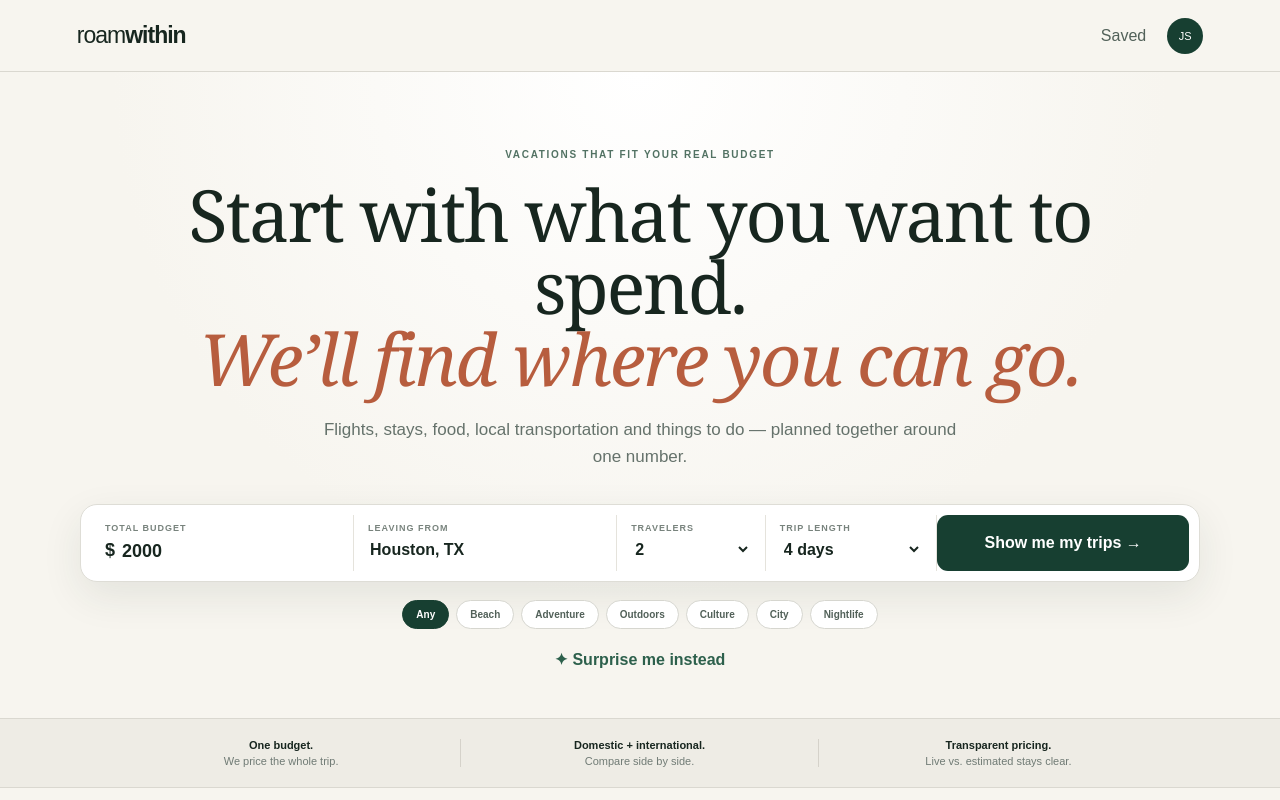
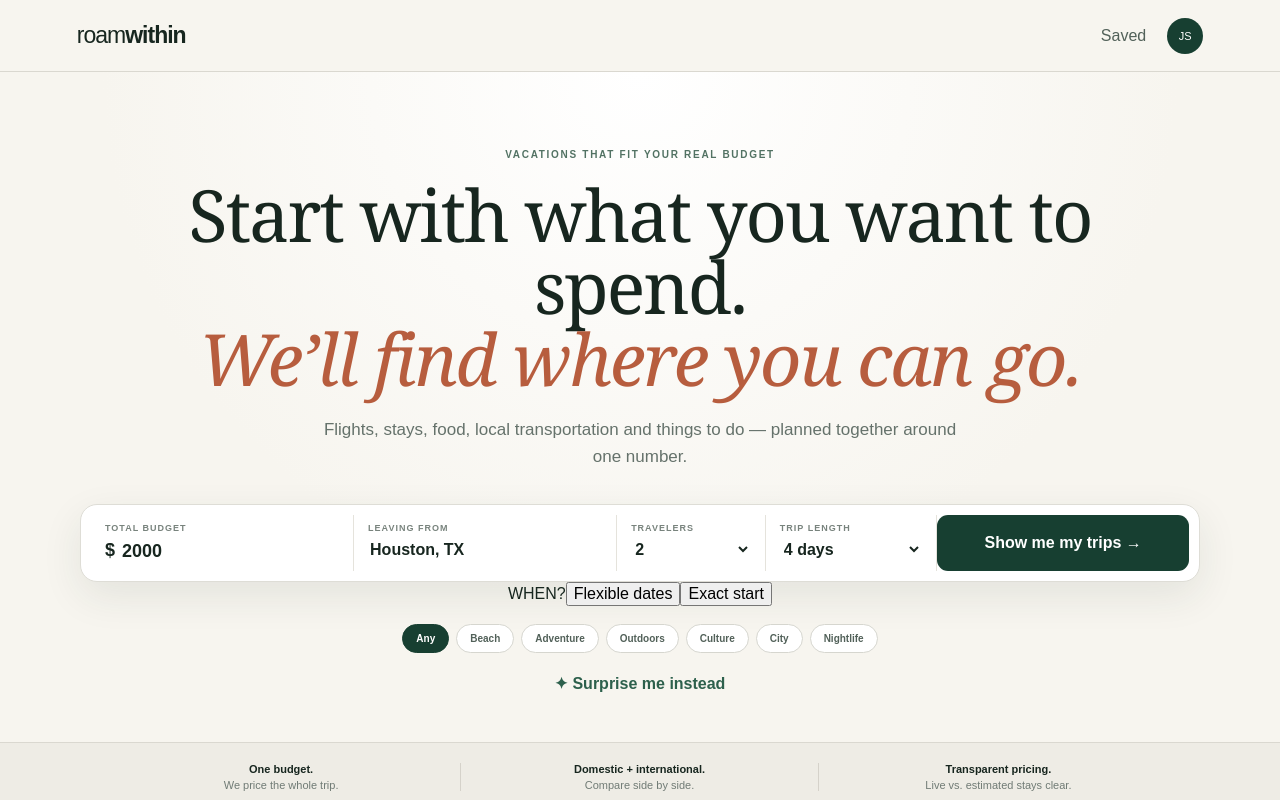
Before and after one commit to Jsnider12/Review-Kit, a Next.js app: page / in a window 1280 px wide. Shown: the top 800 px of the page. Built offline with nearby package versions, Linux system fonts and the light colour scheme.

Commit message:
Add flexible and exact date controls to trip search

```diff
--- a/app/page.tsx
+++ b/app/page.tsx
@@ -20,14 +20,14 @@ const trips:Trip[]=[
 {id:"chicago",place:"Chicago",region:"Illinois",emoji:"🏙️",tag:"Food + city",vibe:"City",base:1840,transport:420,stay:720,spend:700}
 ];
 export default function Home(){
-const [budget,setBudget]=useState(2000),[origin,setOrigin]=useState("Houston, TX"),[travelers,setTravelers]=useState(2),[days,setDays]=useState(4),[searched,setSearched]=useState(false),[vibe,setVibe]=useState("Any"),[saved,setSaved]=useState<string[]>([]),[selected,setSelected]=useState<Trip|null>(null),[apiTrips,setApiTrips]=useState<ApiTrip[]>([]),[loading,setLoading]=useState(false);
+const [budget,setBudget]=useState(2000),[origin,setOrigin]=useState("Houston, TX"),[travelers,setTravelers]=useState(2),[days,setDays]=useState(4),[searched,setSearched]=useState(false),[vibe,setVibe]=useState("Any"),[saved,setSaved]=useState<string[]>([]),[selected,setSelected]=useState<Trip|null>(null),[apiTrips,setApiTrips]=useState<ApiTrip[]>([]),[loading,setLoading]=useState(false),[dateMode,setDateMode]=useState("Flexible"),[startDate,setStartDate]=useState("");
 const results=useMemo(()=>trips.filter(t=>vibe==="Any"||t.vibe===vibe).map(t=>({...t,total:Math.round(t.base*(travelers/2)*(days/4))})).sort((a,b)=>{const af=a.total<=budget?0:1,bf=b.total<=budget?0:1;return af-bf||Math.abs(budget-a.total)-Math.abs(budget-b.total)}),[budget,travelers,days,vibe]);
-const searchTrips=async()=>{setSearched(true);setLoading(true);try{const res=await fetch("/api/trips",{method:"POST",headers:{"Content-Type":"application/json"},body:JSON.stringify({origin,budget,travelers,days,vibe})});const data=await res.json();setApiTrips(data.results||[])}finally{setLoading(false)}};
+const searchTrips=async()=>{setSearched(true);setLoading(true);try{const res=await fetch("/api/trips",{method:"POST",headers:{"Content-Type":"application/json"},body:JSON.stringify({origin,budget,travelers,days,vibe,startDate:startDate||undefined,dateMode})});const data=await res.json();setApiTrips(data.results||[])}finally{setLoading(false)}};
 const surprise=()=>{setSearched(true);const fits=results.filter(x=>x.total<=budget);const pool=fits.length?fits:results;setSelected(pool[Math.floor(Math.random()*pool.length)])};
 return <main>
 <header><div className="brand">roam<b>within</b></div><nav><button className="plain">Saved {saved.length>0?"("+saved.length+")":""}</button><span className="avatar">JS</span></nav></header>
 <section className="hero"><span className="eyebrow">VACATIONS THAT FIT YOUR REAL BUDGET</span><h1>Start with what you want to spend.<br/><em>We’ll find where you can go.</em></h1><p>Flights, stays, food, local transportation and things to do — planned together around one number.</p>
-<div className="planner"><label><small>TOTAL BUDGET</small><div className="money">$ <input type="number" value={budget} onChange={e=>setBudget(Number(e.target.value))}/></div></label><label><small>LEAVING FROM</small><input value={origin} onChange={e=>setOrigin(e.target.value)}/></label><label><small>TRAVELERS</small><select value={travelers} onChange={e=>setTravelers(Number(e.target.value))}>{[1,2,3,4,5,6].map(n=><option key={n}>{n}</option>)}</select></label><label><small>TRIP LENGTH</small><select value={days} onChange={e=>setDays(Number(e.target.value))}>{[2,3,4,5,6,7].map(n=><option key={n} value={n}>{n} days</option>)}</select></label><button className="primary" onClick={searchTrips}>Show me my trips →</button></div>
+<div className="planner"><label><small>TOTAL BUDGET</small><div className="money">$ <input type="number" value={budget} onChange={e=>setBudget(Number(e.target.value))}/></div></label><label><small>LEAVING FROM</small><input value={origin} onChange={e=>setOrigin(e.target.value)}/></label><label><small>TRAVELERS</small><select value={travelers} onChange={e=>setTravelers(Number(e.target.value))}>{[1,2,3,4,5,6].map(n=><option key={n}>{n}</option>)}</select></label><label><small>TRIP LENGTH</small><select value={days} onChange={e=>setDays(Number(e.target.value))}>{[2,3,4,5,6,7].map(n=><option key={n} value={n}>{n} days</option>)}</select></label><button className="primary" onClick={searchTrips}>Show me my trips →</button></div><div className="dates"><span>WHEN?</span><button className={dateMode==="Flexible"?"active":""} onClick={()=>setDateMode("Flexible")}>Flexible dates</button><button className={dateMode==="Exact"?"active":""} onClick={()=>setDateMode("Exact")}>Exact start</button>{dateMode==="Exact"&&<input type="date" value={startDate} onChange={e=>setStartDate(e.target.value)}/>}</div>
 <div className="vibes">{["Any","Beach","Adventure","Outdoors","Culture","City","Nightlife"].map(v=><button key={v} className={vibe===v?"active":""} onClick={()=>{setVibe(v);setSearched(true)}}>{v}</button>)}</div><button className="surprise" onClick={surprise}>✦ Surprise me instead</button></section>
 <section className="trust"><div><b>One budget.</b><span>We price the whole trip.</span></div><div><b>Domestic + international.</b><span>Compare side by side.</span></div><div><b>Transparent pricing.</b><span>Live vs. estimated stays clear.</span></div></section>
 {searched?<section className="results"><div className="resultHead"><div><span className="eyebrow">BEST FITS FROM {origin.toUpperCase()}</span><h2>Here’s what <em>{"$"+budget.toLocaleString()}</em> can do.</h2></div><div><small>YOUR BUDGET</small><strong>{"$"+budget.toLocaleString()}</strong></div></div><div className="resultTools"><span>{loading?"Searching vacation possibilities…":(apiTrips.length||results.length)+" vacation ideas matched"}</span><span>{apiTrips.length?"Trip engine results · validation pricing":"Best budget fit first"}</span></div><div className="cards">
```
